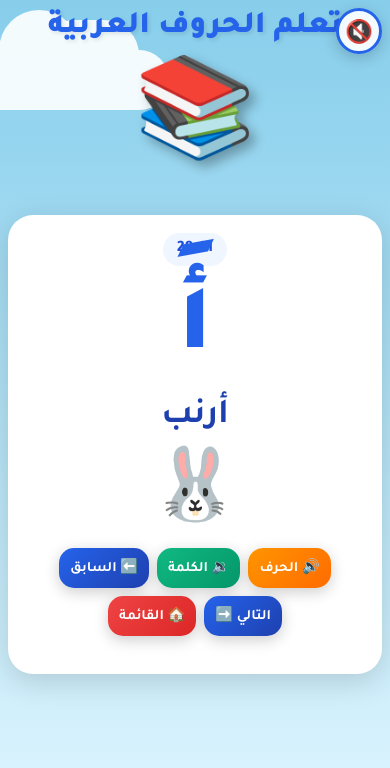
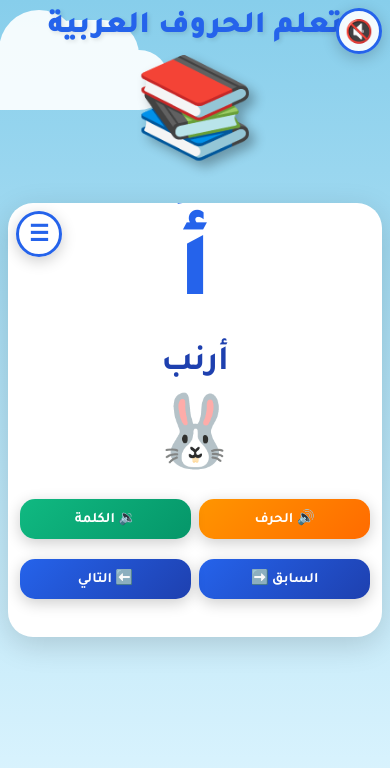
Before and after one commit to mohamedelkdy-cell/Arabic-alphabet-game, a website: page index.html in a window 390 px wide. Both pictures are taken after a click on the button "📖 تعلّم الحروف". Drawn offline with Linux system fonts and the light colour scheme.

Commit message:
تطبيق التعديلات المطلوبة على فرع layout-navigation-experiment: إخفاء العنوان داخل الشاشات الداخلية، زر القائمة دائري في اليسار، تهيئة اللعبة والتعلم على الموبايل، وإزالة عداد الأرقام وتعديل الأسهم.

```diff
--- a/index.html
+++ b/index.html
@@ -21,7 +21,7 @@
         <div class="cloud cloud1"></div><div class="cloud cloud2"></div><div class="cloud cloud3"></div>
     </div>
     <div class="container">
-        <header class="app-header">
+        <header class="app-header" id="mainAppHeader">
             <h1 class="title">تعلم الحروف العربية</h1>
             <div class="main-screen-icon" aria-hidden="true">📚</div>
             <button id="musicToggle" class="music-toggle" title="تشغيل أو إيقاف الموسيقى" aria-label="تشغيل أو إيقاف الموسيقى">🔇</button>
@@ -35,24 +35,30 @@
                 </div>
                 <p class="subtitle">🎉 هيا نتعلم الحروف معاً! 🎉</p>
             </div>
+
             <div id="gameScreen" class="screen">
                 <div class="game-toolbar">
-                    <button class="btn btn-small btn-red" onclick="backToMenu()">🏠 القائمة</button>
-                    <div class="game-hint">اختر الحرف الصحيح</div>
+                    <button class="screen-menu-button" onclick="backToMenu()" aria-label="القائمة">☰</button>
+                    <div class="screen-title">اختر الحرف الصحيح</div>
                 </div>
+
                 <div class="game-controls-top">
                     <button class="btn btn-orange" onclick="playCurrentLetter()">🔊 استمع للحرف</button>
                     <button class="btn btn-green" onclick="playCurrentWord()">🔉 استمع للكلمة</button>
                 </div>
+
                 <div id="choices" class="choices"></div>
+
                 <div id="drawingPrompt" class="drawing-prompt hidden">
                     <span>أحسنت! هل تريد التدرب على كتابة الحرف؟</span>
                     <button class="btn btn-orange btn-small" onclick="openDrawingMode()">✏️ ارسم الحرف</button>
                 </div>
+
                 <div class="game-controls-bottom">
                     <button class="btn btn-blue" onclick="toggleImages()">🖼️ الصور</button>
                     <button class="btn btn-red" onclick="backToMenu()">🏠 القائمة</button>
                 </div>
+
                 <section id="drawingArea" class="drawing-area hidden" aria-label="منطقة رسم الحرف">
                     <button class="drawing-close" onclick="closeDrawingMode()" aria-label="إغلاق الرسم">×</button>
                     <h2 class="draw-title">ارسم الحرف <span id="currentLetterDisplay"></span></h2>
@@ -64,25 +70,32 @@
                         <button class="btn btn-small btn-blue" onclick="closeDrawingMode()">↩️ العودة للسؤال</button>
                     </div>
                 </section>
+
                 <div id="fireworks" class="fireworks"></div>
             </div>
+
             <div id="learningScreen" class="screen">
+                <button class="screen-menu-button" onclick="backToMenu()" aria-label="القائمة">☰</button>
                 <div class="learning-content">
-                    <div class="learning-progress"><span id="learningProgress">1 / 28</span></div>
                     <div class="letter-display" id="learningLetter"></div>
                     <div class="word-display" id="learningWord"></div>
                     <div class="emoji-display" id="learningEmoji"></div>
                     <div class="image-display" id="learningImage"></div>
+
                     <div class="controls learning-controls">
                         <button class="btn btn-orange" onclick="playLearningLetter()">🔊 الحرف</button>
                         <button class="btn btn-green" onclick="playLearningWord()">🔉 الكلمة</button>
-                        <button class="btn btn-blue" onclick="previousLetter()">⬅️ السابق</button>
-                        <button class="btn btn-blue" onclick="nextLetter()">التالي ➡️</button>
-                        <button class="btn btn-red" onclick="backToMenu()">🏠 القائمة</button>
+                    </div>
+
+                    <div class="controls learning-controls-bottom">
+                        <button class="btn btn-blue" onclick="previousLetter()">السابق ➡️</button>
+                        <button class="btn btn-blue" onclick="nextLetter()">⬅️ التالي</button>
                     </div>
                 </div>
             </div>
+
             <div id="harakatScreen" class="screen">
+                <button class="screen-menu-button" onclick="backToMenu()" aria-label="القائمة">☰</button>
                 <h2 class="harakat-title">✨ حركات الحروف ✨</h2>
                 <div id="lettersGrid" class="letters-grid"></div>
                 <div id="harakatDisplay" class="harakat-display hidden"><div class="harakat-letters" id="harakatLetters"></div></div>
--- a/responsive-ui.css
+++ b/responsive-ui.css
@@ -4,22 +4,155 @@ html, body { min-height: 100%; }
 body { min-height: 100svh; overflow-x: hidden; }
 .container { width: min(100% - 24px, 980px); min-height: 100svh; margin: 0 auto; padding: 16px 0 calc(16px + var(--safe-bottom)); }
 .app-header { position: relative; }
+.app-header.hidden { display: none !important; }
 .title { line-height: 1.15; }
-.game-toolbar { display:flex; align-items:center; justify-content:space-between; gap:12px; margin:0 auto 12px; max-width:760px; }
-.game-hint { flex:1; padding:12px 16px; border-radius:16px; background:rgba(255,255,255,.75); color:#1e40af; font-weight:800; text-align:center; }
-.game-controls-top, .game-controls-bottom { gap:10px; margin:10px auto; max-width:760px; }
-.choices { width:min(100%, 720px); gap:12px; margin:14px auto; }
-.choice-card { min-height:clamp(130px, 23vh, 205px); padding:14px; }
+
+.screen {
+    position: relative;
+    min-height: 100%;
+}
+
+.screen-menu-button {
+    position: absolute;
+    top: 6px;
+    left: 12px;
+    width: 50px;
+    height: 50px;
+    border-radius: 50%;
+    border: 3px solid #2563EB;
+    background: rgba(255,255,255,.95);
+    color: #2563EB;
+    font-size: 1.7rem;
+    font-weight: 800;
+    line-height: 1;
+    display: flex;
+    align-items: center;
+    justify-content: center;
+    box-shadow: 0 4px 15px rgba(0,0,0,.2);
+    cursor: pointer;
+    z-index: 10;
+}
+
+.game-toolbar {
+    position: relative;
+    display: flex;
+    align-items: center;
+    justify-content: center;
+    min-height: 56px;
+    margin: 0 auto 10px;
+    max-width: 760px;
+}
+
+.screen-title {
+    font-size: clamp(1.5rem, 4vw, 2.1rem);
+    color: #1E40AF;
+    font-weight: 800;
+    text-align: center;
+    line-height: 1.2;
+}
+
+.game-controls-top, .game-controls-bottom {
+    display: flex;
+    align-items: center;
+    justify-content: center;
+    gap: 10px;
+    margin: 10px auto;
+    max-width: 760px;
+}
+
+.choices {
+    width: min(100%, 720px);
+    gap: 12px;
+    margin: 14px auto;
+}
+
+.choice-card {
+    min-height: clamp(130px, 23vh, 205px);
+    padding: 14px;
+}
+
 .choice-card img { max-width:64px; max-height:64px; }
-.drawing-prompt { display:flex; align-items:center; justify-content:center; gap:14px; flex-wrap:wrap; width:min(100%,720px); margin:12px auto; padding:12px 16px; border-radius:18px; background:rgba(255,255,255,.88); color:#1e40af; font-weight:700; box-shadow:0 4px 15px rgba(0,0,0,.1); }
+
+.drawing-prompt {
+    display:flex;
+    align-items:center;
+    justify-content:center;
+    gap:14px;
+    flex-wrap:wrap;
+    width:min(100%,720px);
+    margin:12px auto;
+    padding:12px 16px;
+    border-radius:18px;
+    background:rgba(255,255,255,.88);
+    color:#1e40af;
+    font-weight:700;
+    box-shadow:0 4px 15px rgba(0,0,0,.1);
+}
+
 .drawing-prompt.hidden { display:none; }
-.drawing-area { position:fixed; inset:max(10px,env(safe-area-inset-top,0px)) 10px max(10px,var(--safe-bottom)); z-index:2000; width:auto; max-width:none; height:auto; max-height:calc(100svh - 20px); overflow:auto; margin:0; padding:clamp(18px,4vw,32px); display:flex; flex-direction:column; justify-content:center; }
-.drawing-close { position:absolute; inset-block-start:10px; inset-inline-start:14px; border:0; background:#fee2e2; color:#b91c1c; border-radius:50%; width:38px; height:38px; font-size:27px; cursor:pointer; line-height:1; }
+
+.drawing-area {
+    position: fixed;
+    inset: max(10px,env(safe-area-inset-top,0px)) 10px max(10px,var(--safe-bottom));
+    z-index: 2000;
+    width: auto;
+    max-width: none;
+    height: auto;
+    max-height: calc(100svh - 20px);
+    overflow: auto;
+    margin: 0;
+    padding: clamp(18px,4vw,32px);
+    display: flex;
+    flex-direction: column;
+    justify-content: center;
+}
+
+.drawing-close {
+    position: absolute;
+    inset-block-start: 10px;
+    inset-inline-start: 14px;
+    border: 0;
+    background: #fee2e2;
+    color: #b91c1c;
+    border-radius: 50%;
+    width: 38px;
+    height: 38px;
+    font-size: 27px;
+    cursor: pointer;
+    line-height: 1;
+}
+
 .draw-help { text-align:center; color:#64748b; margin:-10px 0 12px; }
 #letterCanvas { width:100%; height:min(40svh,300px); min-height:180px; }
 .draw-controls { flex-wrap:wrap; }
-.learning-progress { display:inline-block; padding:7px 14px; border-radius:999px; background:#eff6ff; color:#1d4ed8; font-weight:800; margin-bottom:8px; }
-.learning-controls { gap:8px; }
+
+.learning-content {
+    margin-top: 12px;
+    padding: 18px 14px 10px;
+    max-width: 600px;
+}
+
+.learning-controls,
+.learning-controls-bottom {
+    display:flex;
+    justify-content:center;
+    align-items:center;
+    gap: 8px;
+    flex-wrap: wrap;
+    margin-top: 12px;
+}
+
+.learning-controls .btn,
+.learning-controls-bottom .btn {
+    flex: 1;
+    min-width: 120px;
+}
+
+.harakat-title {
+    margin-top: 12px;
+    margin-bottom: 8px;
+}
+
 @media (max-width:600px) {
   .container { width:calc(100% - 16px); padding-top:10px; }
   .title { font-size:clamp(1.8rem,8vw,2.6rem); margin-bottom:4px; }
@@ -27,8 +160,14 @@ body { min-height: 100svh; overflow-x: hidden; }
   .music-toggle { top:8px; right:8px; width:46px; height:46px; font-size:1.4rem; }
   .main-menu-buttons { gap:12px; margin:18px auto; }
   .main-menu-buttons .btn { font-size:1.2rem; padding:14px 18px; }
-  .game-toolbar .btn { padding:10px 13px; font-size:.95rem; }
-  .game-hint { padding:9px 8px; font-size:.9rem; }
+  .screen-menu-button {
+      top: 8px;
+      left: 8px;
+      width: 46px;
+      height: 46px;
+      font-size: 1.4rem;
+  }
+  .screen-title { font-size: 1.45rem; }
   .game-controls-top .btn, .game-controls-bottom .btn { padding:10px 12px; font-size:.95rem; }
   .choice-card { min-height:clamp(125px,20svh,175px); border-radius:16px; }
   .choice-letter { font-size:clamp(2.4rem,12vw,3.7rem); }
@@ -44,9 +183,10 @@ body { min-height: 100svh; overflow-x: hidden; }
   .letter-display { font-size:clamp(5rem,25vw,7rem); margin-bottom:4px; }
   .word-display { font-size:clamp(1.8rem,9vw,2.5rem); margin-bottom:4px; }
   .emoji-display { font-size:clamp(4rem,18vw,6rem); margin-bottom:8px; }
-  .learning-controls .btn { padding:10px 11px; font-size:.9rem; }
+  .learning-controls .btn, .learning-controls-bottom .btn { padding:10px 11px; font-size:.9rem; }
   .letters-grid { padding:8px 0; }
 }
+
 @media (max-height:650px) and (min-width:601px) {
   .main-screen-icon { font-size:6rem; margin:0 0 10px; }
   .title { font-size:2.8rem; }
```
